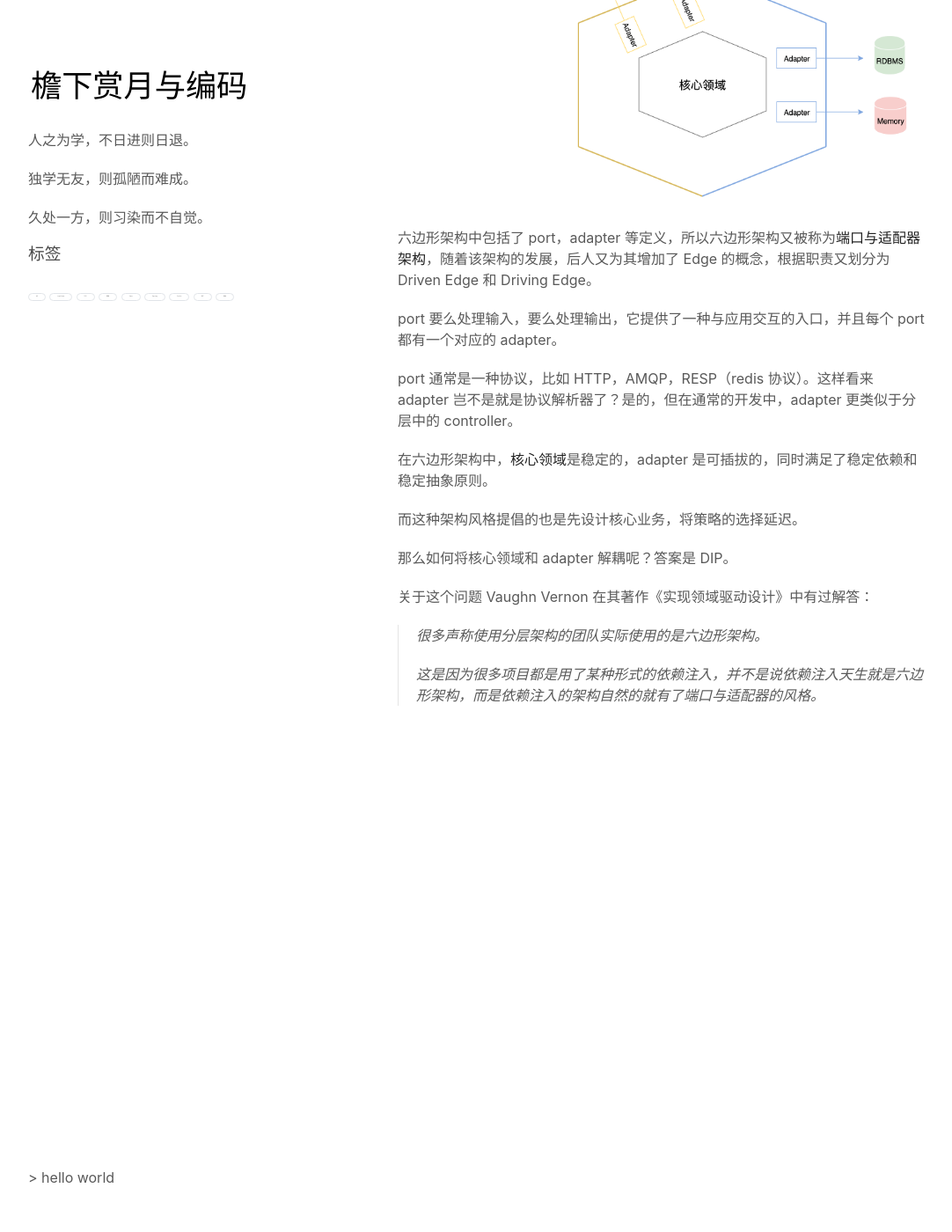
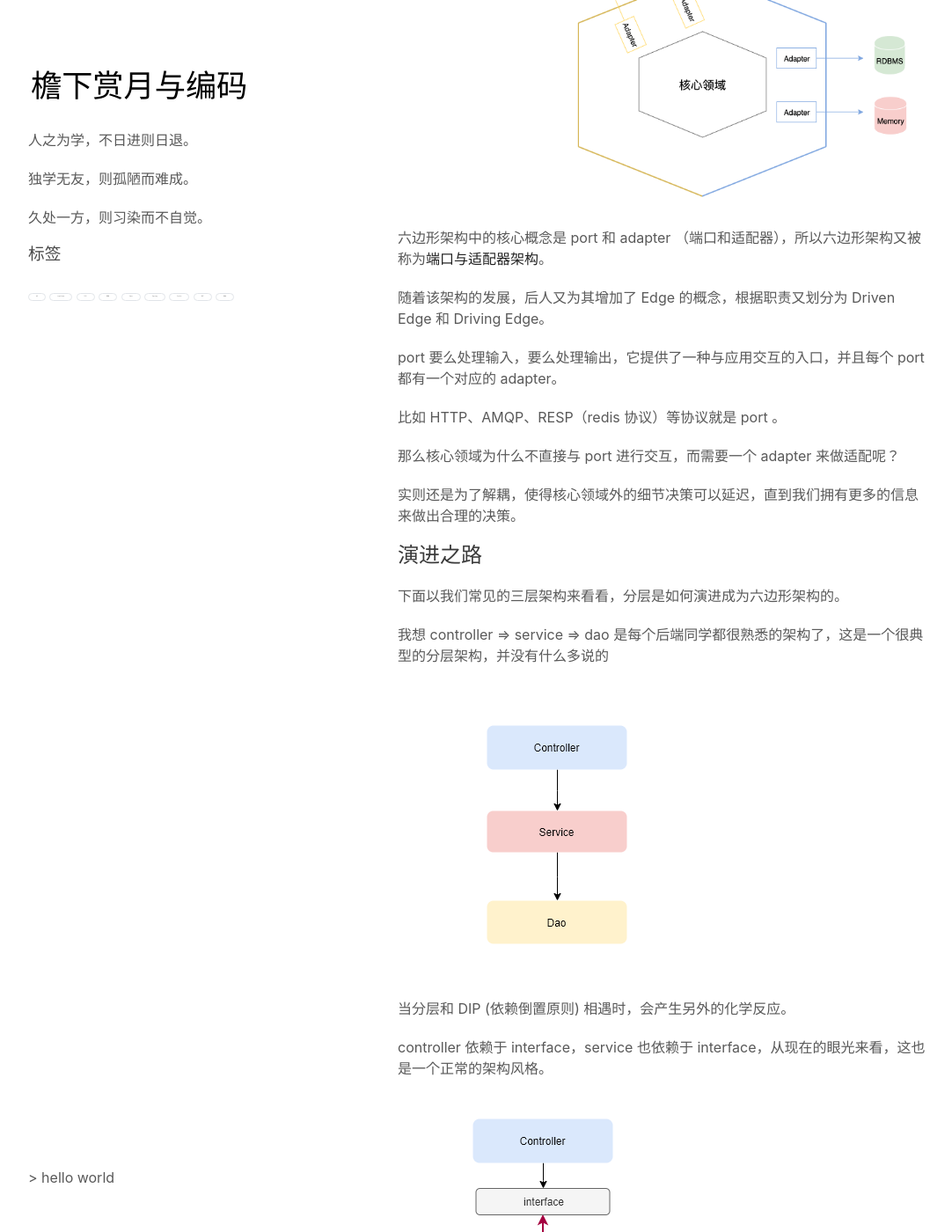
Before and after one commit to vran-dev/vran-dev.github.io, a Jekyll site: the page built from _articles/hexagonal-arch/六边形架构.md, in a window 1280 px wide and 1400 px high, scrolled down 2150 px. Shown: the whole window at 88% size, without its empty margins (98-1180 px from the left). Built offline with Jekyll 4.4.1, drawn with Linux system fonts in a browser that asks for light colours; comment, search, counter and statistics services are not loaded; before the commit the page ends 3072 px from its top, so only the background shows below that; some of the changed text lies outside the part shown.

Commit message:
update article

```diff
--- a/_articles/hexagonal-arch/六边形架构.md
+++ b/_articles/hexagonal-arch/六边形架构.md
@@ -4,7 +4,7 @@ date:   2019-12-07 11:49:06 +0800
 tags: [架构]
 ---
 
-# 架构简谈：从分层到六边形
+# 架构演化论：从分层到六边形
 
 ## 分层架构
 
@@ -48,22 +48,46 @@ tags: [架构]
 
 ![image-20191223174150630](img/image-20191223174150630.png)
 
-六边形架构中包括了 port，adapter 等定义，所以六边形架构又被称为**端口与适配器架构**，随着该架构的发展，后人又为其增加了 Edge 的概念，根据职责又划分为 Driven Edge 和 Driving Edge。
+六边形架构中的核心概念是 port 和 adapter （端口和适配器），所以六边形架构又被称为**端口与适配器架构**。
+
+随着该架构的发展，后人又为其增加了 Edge 的概念，根据职责又划分为 Driven Edge 和 Driving Edge。
 
 port 要么处理输入，要么处理输出，它提供了一种与应用交互的入口，并且每个 port 都有一个对应的 adapter。
 
-port 通常是一种协议，比如 HTTP，AMQP，RESP（redis 协议）。这样看来 adapter 岂不是就是协议解析器了？是的，但在通常的开发中，adapter 更类似于分层中的 controller。
+比如 HTTP、AMQP、RESP（redis 协议）等协议就是 port 。
 
-在六边形架构中，**核心领域**是稳定的，adapter  是可插拔的，同时满足了稳定依赖和稳定抽象原则。
+那么核心领域为什么不直接与 port 进行交互，而需要一个 adapter 来做适配呢？
 
-而这种架构风格提倡的也是先设计核心业务，将策略的选择延迟。
-
-那么如何将核心领域和 adapter 解耦呢？答案是 DIP。
+实则还是为了解耦，使得核心领域外的细节决策可以延迟，直到我们拥有更多的信息来做出合理的决策。
 
 
+
+## 演进之路
+
+下面以我们常见的三层架构来看看，分层是如何演进成为六边形架构的。
+
+我想 controller => service => dao 是每个后端同学都很熟悉的架构了，这是一个很典型的分层架构，并没有什么多说的
+
+![image-20191223223936531](img\image-20191223223045496.png)
+
+当分层和 DIP (依赖倒置原则) 相遇时，会产生另外的化学反应。
+
+controller  依赖于 interface，service 也依赖于 interface，从现在的眼光来看，这也是一个正常的架构风格。
+
+![image-20191223224351615](img\image-20191223224351615.png)
+
+
+
+当我们再将这个依赖关系平铺开，就成了这个样子了
+
+![image-20191223224700123](img\image-20191223224700123.png)
+
+这其实就是一个典型的六边形架构了，是不是感觉被糊弄了？
+
+然而这就是事实，当分层架构和 DIP 结合起来的时候，我们已经再使用六边形架构的风格了。
 
 关于这个问题 Vaughn Vernon 在其著作《实现领域驱动设计》中有过解答：
 
 >  很多声称使用分层架构的团队实际使用的是六边形架构。
 >
-> 这是因为很多项目都是用了某种形式的依赖注入，并不是说依赖注入天生就是六边形架构，而是依赖注入的架构自然的就有了端口与适配器的风格。
+> 这是因为很多项目都是用了某种形式的依赖注入，并不是说依赖注入天生就是六边形架构，而是依赖注入的架构自然的就有了六边形架构风格。
```
Also changed, not shown: _articles/hexagonal-arch/img/image-20191223223045496.png (added), _articles/hexagonal-arch/img/image-20191223224351615.png (added), _articles/hexagonal-arch/img/image-20191223224700123.png (added).
